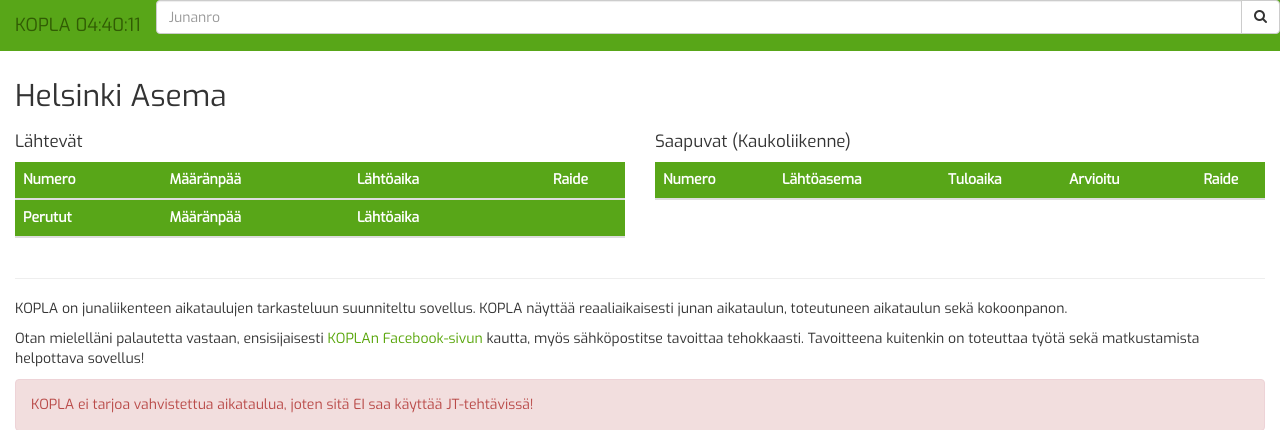
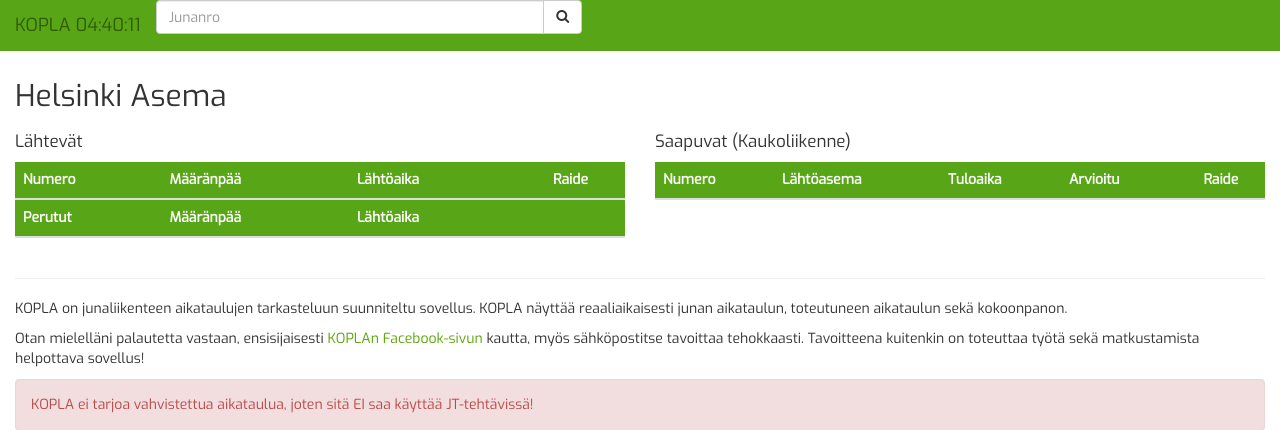
Before and after one commit to ByTS/Kopla, a PHP site: page /index.php in a window 1280 px wide. Shown: the top 430 px of the page. Run offline with PHP 8.4, Linux system fonts and the light colour scheme; lists and menus that the app fills with data are empty; some libraries are stand-ins or nearby versions.

Commit message:
Update nav.php
Input field

```diff
--- a/incs/nav.php
+++ b/incs/nav.php
@@ -1,7 +1,7 @@
 <nav class="navbar navbar-fixed-top vihreepohja" ng-controller="kello">
 <a class="navbar-brand vihreepohja" href="http://byts.fi/kopla">KOPLA {{ kello | date:'HH:mm:ss'}}</a>
 <form class="form-inline pull-xs-right" role="search" action="aikataulu.php" method="get">
-<div class="input-group pull-xs-right">
+<div class="input-group pull-xs-right col-xs-4">
 <input type="tel" class="form-control" placeholder="Junanro" name="n">
 <span class="input-group-btn">
 <button class="btn btn-default" type="submit"><i class="fa fa-search"></i></button>
```
